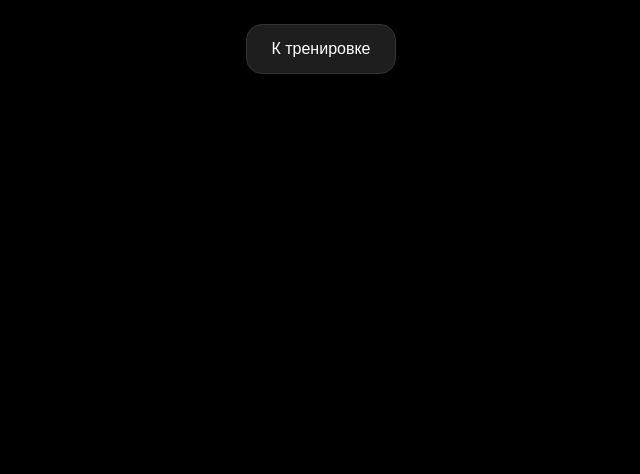
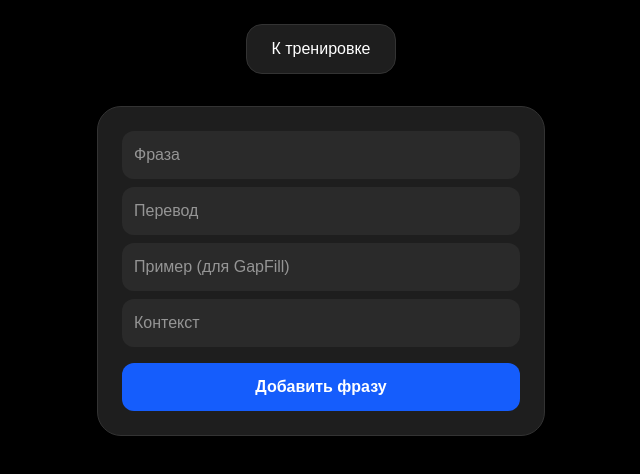
Before and after one commit to PavelSadovskii/phrase-trainer, a Next.js app: page / in a window 1280 px wide. Both pictures are taken after a click on the button "Словарь". Shown: the top 474 px of the page, without its empty margins (319-959 px from the left). Built offline with nearby package versions, Linux system fonts and the light colour scheme.

Commit message:
Добавил форму импорта

```diff
--- a/app/page.tsx
+++ b/app/page.tsx
@@ -11,13 +11,13 @@ export default function Home() {
   const [isViewingList, setIsViewingList] = useState(false);
   const [isLoaded, setIsLoaded] = useState(false);
   const [mode, setMode] = useState<string>('flashcard');
+  const [newPhrase, setNewPhrase] = useState({ phrase: '', translation: '', example: '', context: '' });
 
   useEffect(() => {
     const saved = localStorage.getItem('phrase-trainer-data');
     if (saved) {
       const data = JSON.parse(saved);
       setPhrases(data);
-      // Считаем фразы, которые нужно повторить сегодня (nextReview <= сейчас)
       setDailyQueue(data.filter((p: any) => !p.nextReview || p.nextReview <= Date.now()));
     }
     setIsLoaded(true);
@@ -31,21 +31,24 @@ export default function Home() {
     setMode(modes[Math.floor(Math.random() * modes.length)]);
   }, [currentPhrase?.id]);
 
+  const addPhrase = () => {
+    if (!newPhrase.phrase || !newPhrase.translation) return;
+    const updated = [...phrases, { ...newPhrase, id: Date.now(), nextReview: 0 }];
+    setPhrases(updated);
+    setDailyQueue([...dailyQueue, updated[updated.length - 1]]);
+    localStorage.setItem('phrase-trainer-data', JSON.stringify(updated));
+    setNewPhrase({ phrase: '', translation: '', example: '', context: '' });
+  };
+
   const handleReview = (isKnown: boolean) => {
-    let updatedPhrases;
     if (isKnown) {
-      // Убираем из очереди и ставим дату повтора на завтра
       setDailyQueue(prev => prev.slice(1));
-      updatedPhrases = phrases.map(p =>
-        p.id === currentPhrase.id ? { ...p, nextReview: Date.now() + 86400000 } : p
-      );
+      const updated = phrases.map(p => p.id === currentPhrase.id ? { ...p, nextReview: Date.now() + 86400000 } : p);
+      setPhrases(updated);
+      localStorage.setItem('phrase-trainer-data', JSON.stringify(updated));
     } else {
-      // Оставляем в очереди, перемещая в конец
       setDailyQueue(prev => [...prev.slice(1), prev[0]]);
-      updatedPhrases = phrases;
     }
-    setPhrases(updatedPhrases);
-    localStorage.setItem('phrase-trainer-data', JSON.stringify(updatedPhrases));
   };
 
   if (!isLoaded) return null;
@@ -59,23 +62,33 @@ export default function Home() {
         {isViewingList ? "К тренировке" : "Словарь"}
       </button>
 
+      {/* Прогресс-бар */}
       {!isViewingList && currentPhrase && (
         <div className="w-full max-w-md mb-6 flex justify-between items-center text-gray-400 text-sm">
           <span>Осталось повторить: {dailyQueue.length}</span>
           <div className="w-32 h-2 bg-[#2a2a2a] rounded-full overflow-hidden">
-            <div
-              className="h-full bg-blue-600 transition-all duration-500"
-              style={{ width: `${((phrases.length - dailyQueue.length) / (phrases.length || 1)) * 100}%` }}
-            ></div>
+            <div className="h-full bg-blue-600 transition-all duration-500" style={{ width: `${((phrases.length - dailyQueue.length) / (phrases.length || 1)) * 100}%` }}></div>
           </div>
         </div>
       )}
 
+      {/* Форма добавления */}
+      {isViewingList && (
+        <div className="w-full max-w-md bg-[#1e1e1e] p-6 rounded-3xl mb-6 border border-[#333]">
+          <input className="w-full p-3 bg-[#2a2a2a] rounded-xl mb-2" placeholder="Фраза" value={newPhrase.phrase} onChange={e => setNewPhrase({...newPhrase, phrase: e.target.value})} />
+          <input className="w-full p-3 bg-[#2a2a2a] rounded-xl mb-2" placeholder="Перевод" value={newPhrase.translation} onChange={e => setNewPhrase({...newPhrase, translation: e.target.value})} />
+          <input className="w-full p-3 bg-[#2a2a2a] rounded-xl mb-2" placeholder="Пример (для GapFill)" value={newPhrase.example} onChange={e => setNewPhrase({...newPhrase, example: e.target.value})} />
+          <input className="w-full p-3 bg-[#2a2a2a] rounded-xl mb-4" placeholder="Контекст" value={newPhrase.context} onChange={e => setNewPhrase({...newPhrase, context: e.target.value})} />
+          <button onClick={addPhrase} className="w-full bg-blue-600 py-3 rounded-xl font-bold">Добавить фразу</button>
+        </div>
+      )}
+
+      {/* Контент */}
       {isViewingList ? (
         <div className="w-full max-w-md space-y-3">
           {phrases.map(p => (
-            <div key={p.id} className="bg-[#1e1e1e] p-4 rounded-2xl text-white font-bold border border-[#333]">
-              {p.phrase}
+            <div key={p.id} className="bg-[#1e1e1e] p-4 rounded-2xl border border-[#333] font-bold">
+              {p.phrase} - <span className="text-gray-400 font-normal">{p.translation}</span>
             </div>
           ))}
         </div>
```
